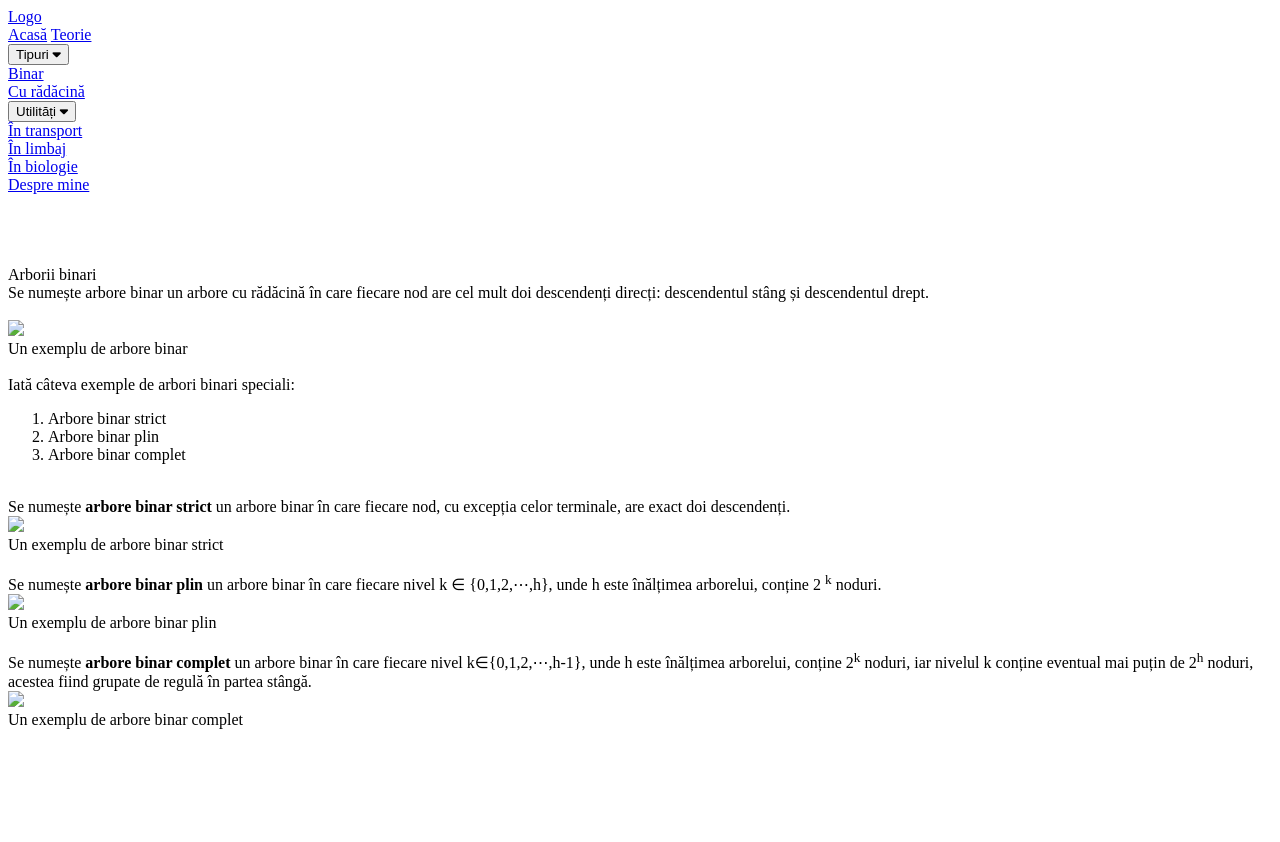
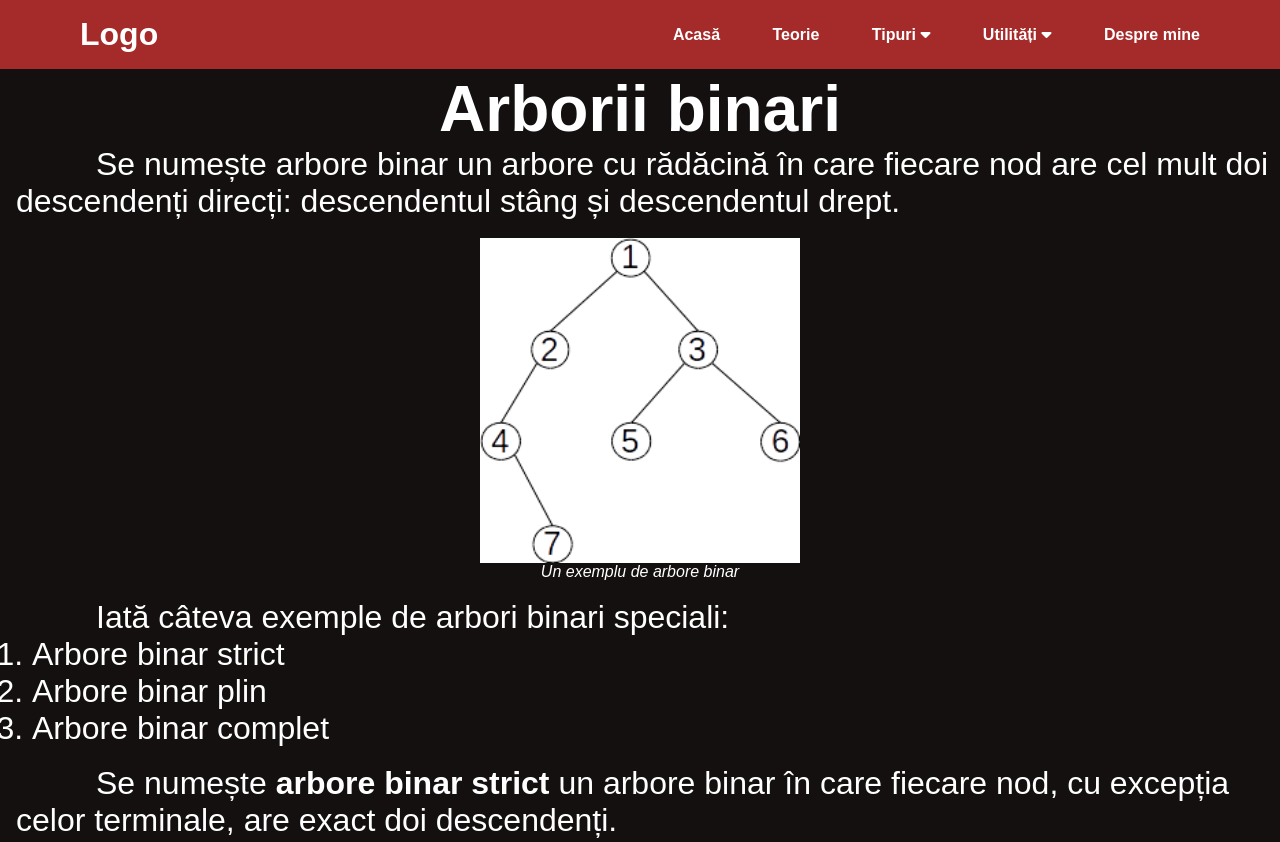
Before and after one commit to Amelyno/Arbori, a plain HTML site: page binar.html in a window 1280 px wide. Shown: the top 842 px of the page. Before the commit the page ends 800 px from the top, so only its background shows below. Drawn offline with Linux system fonts and the light colour scheme; the site is published under a folder, as on GitHub Pages, so addresses that start at the root find nothing; a web font is replaced by a local one.

Commit message:
Update binar.html

```diff
--- a/binar.html
+++ b/binar.html
@@ -3,10 +3,10 @@
 <head>
     <meta charset="UTF-8">
     <meta name="viewport" content="width=device-width, initial-scale=1.0">
-    <link rel="stylesheet" href="/CSS/binar.css">
+    <link rel="stylesheet" href="./CSS/binar.css">
     <link rel="stylesheet" href="https://cdnjs.cloudflare.com/ajax/libs/font-awesome/6.5.2/css/all.min.css" integrity="sha512-SnH5WK+bZxgPHs44uWIX+LLJAJ9/2PkPKZ5QiAj6Ta86w+fsb2TkcmfRyVX3pBnMFcV7oQPJkl9QevSCWr3W6A==" crossorigin="anonymous" referrerpolicy="no-referrer" />
     <link href="https://fonts.cdnfonts.com/css/auge-trial" rel="stylesheet">
-    <script src="/JS/script.js" defer></script>
+    <script src="./JS/script.js" defer></script>
     <title>Arbori</title>
 </head>
 <body>
@@ -44,7 +44,7 @@
             mult doi descendenți direcți: descendentul stâng și descendentul drept.
         </div>
         <br>
-        <img src="/imagini/arboreBinar.png">
+        <img src="./imagini/arboreBinar.png">
         <div class="descriereImagine">Un exemplu de arbore binar</div>
         <br>
         <div class="informatie">
@@ -60,14 +60,14 @@
             Se numește <strong>arbore binar strict</strong> un arbore binar în care
             fiecare nod, cu excepția celor terminale, are exact doi descendenți.
         </div>
-        <img src="/imagini/arboreBinarStrict.png">
+        <img src="./imagini/arboreBinarStrict.png">
         <div class="descriereImagine">Un exemplu de arbore binar strict</div>
         <br>
         <div class="informatie">
             Se numește <strong>arbore binar plin</strong> un arbore binar în care fiecare
             nivel k ∈ {0,1,2,⋯,h}, unde h este înălțimea arborelui, conține 2 <sup>k</sup> noduri.
         </div>
-        <img src="/imagini/arboreBinarPlin.png">
+        <img src="./imagini/arboreBinarPlin.png">
         <div class="descriereImagine">Un exemplu de arbore binar plin</div>
         <br>
         <div class="informatie">
@@ -75,7 +75,7 @@
             este înălțimea arborelui, conține 2<sup>k</sup> noduri, iar nivelul k conține eventual
             mai puțin de 2<sup>h</sup> noduri, acestea fiind grupate de regulă în partea stângă.
         </div>
-        <img src="/imagini/arboreBinarComplet.png">
+        <img src="./imagini/arboreBinarComplet.png">
         <div class="descriereImagine">Un exemplu de arbore binar complet</div>
     </main>
 </body>
```
